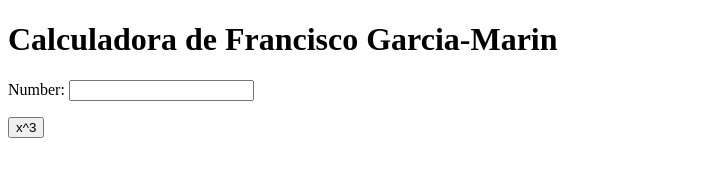
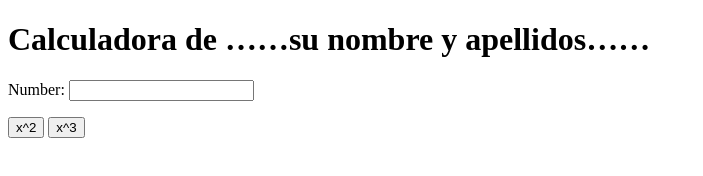
Before and after one commit to fgmarin22/my_calculator_2, a plain HTML site: page index.html in a window 1280 px wide. Shown: the whole page, without its empty margins (0-703 px from the left). Drawn offline with Linux system fonts and the light colour scheme.

Commit message:
x^2 button

```diff
--- a/index.html
+++ b/index.html
@@ -5,10 +5,11 @@
 		<meta charset="utf-8">
 	</head>
 	<body>
-		<h1>Calculadora de Francisco Garcia-Marin</h1>
+		<h1>Calculadora de ……su nombre y apellidos……</h1>
 		Number:
 		<input type="text" id="n1">
 		<p>
+			<button onclick="square()"> x^2 </button>
 			<button onclick="cube()"> x^3 </button>
 		</p>
 		<script type="text/javascript">
@@ -16,6 +17,10 @@
 				var num = document.getElementById("n1");
 				num.value = Math.pow(num.value, 3);
 			}
+			function square() {
+				var num = document.getElementById("n1");
+				num.value = Math.pow(num.value, 2);
+			}
 		</script>
 	</body>
 </html>
```
